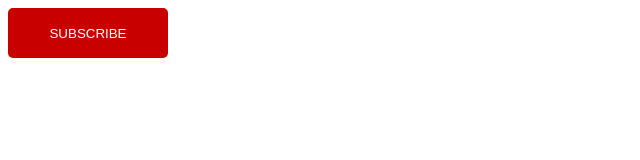
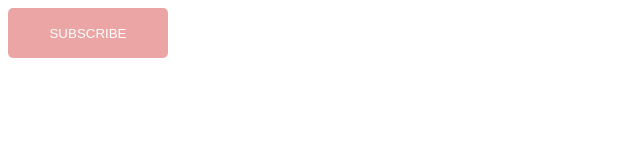
Before and after one commit to Hirou-shi/Fiap-1ESPX-2024, a plain HTML site: page aula 0/botoes.html in a window 1280 px wide. In both pictures the pointer is over the button "SUBSCRIBE". Shown: the whole page, without its empty margins (0-640 px from the left). Drawn offline with Linux system fonts and the light colour scheme.

Commit message:
Update botoescss.css

```diff
--- a/aula 0/CSS/botoescss.css
+++ b/aula 0/CSS/botoescss.css
@@ -8,4 +8,9 @@
     width: 160px;
     height: 50px;
     cursor: pointer;
+    transition: all 0.3s
 }
+
+.youtube:hover {
+    opacity: 35%
+}
```
